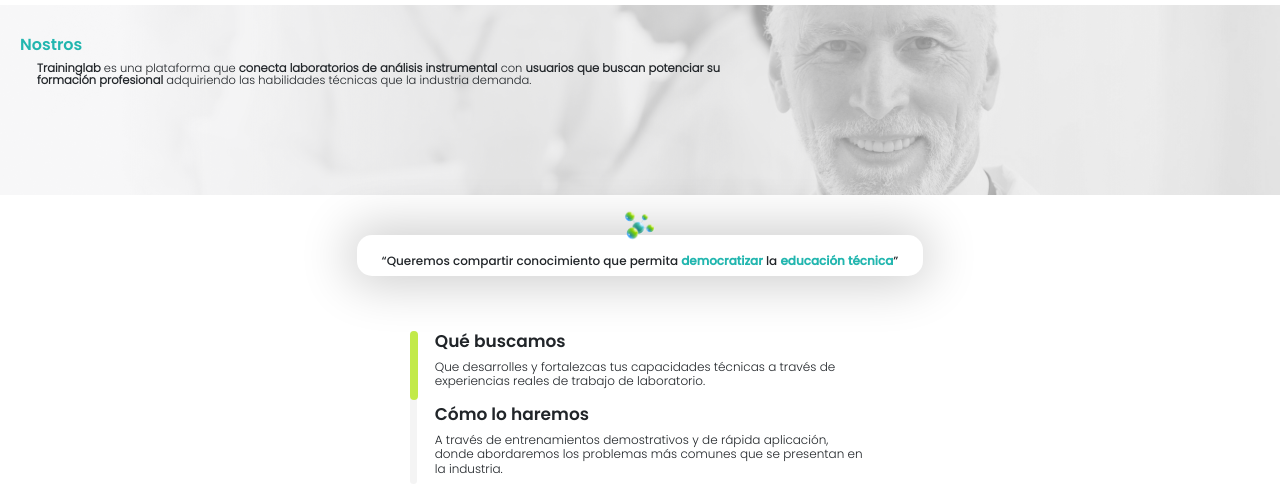
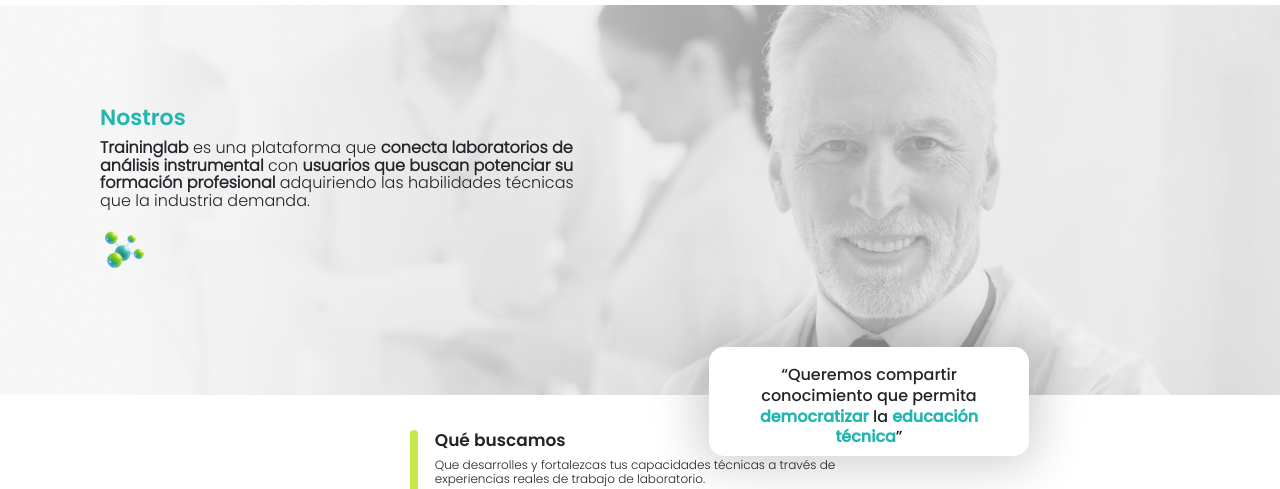
Before and after one commit to Lulzbelito/Training_Lab, a plain HTML site: page index.html in a window 1280 px wide. Shown: the part 328-817 px from the top of the page. Drawn offline with nearby package versions, Linux system fonts and the light colour scheme.

Commit message:
'acerca de' responsive

```diff
--- a/index.html
+++ b/index.html
@@ -37,6 +37,7 @@
                     industria
                     demanda.
                 </p>
+                <img class="nosotros__vector--desktop" src="./img/nosotros--vector.png">
             </div>
         </div>
         <div class="nosotros__acercaDe">
@@ -45,7 +46,7 @@
                     </span> la <span class="nosotros__conocimiento--lb"> educación técnica</span>”
                 </p>
             </div>
-            <img class="nosotros__vector" src="./img/nosotros--vector.png">
+            <img class="nosotros__vector--mobile" src="./img/nosotros--vector.png">
         </div>
         <div class="nosotros__buscamos">
             <div class="buscamos__container">
@@ -74,7 +75,7 @@
         </div>
         <div class="nosotros__beneficios">
             <h5>Beneficios</h4>
-                <div class="beneficios__card">
+                <div class  ="beneficios__card">
                     <img src="./img/nosotros--tic.png">
                     <h6>Clases grabadas</h6>
                     <p>Puedes realizar el curso desde cualquier lugar y en el momento que desees.</p>
--- a/scss/styles.scss
+++ b/scss/styles.scss
@@ -75,7 +75,9 @@
                     font-family: 'Pop-ligth';
                     line-height: 1.1;
                     font-size: 11.5px;
-                    margin-left: 17px;
+                }
+                .nosotros__vector--desktop {
+                    display: none;
                 }
             }
 
@@ -91,6 +93,7 @@
                 .nosotros__conocimiento {
                     font-family: 'Pop-mediun';
                     font-size: 12px;
+
                     .nosotros__conocimiento--lb {
                         color: $color-2;
                         font-weight: bold;
@@ -103,7 +106,7 @@
                     }
                 }
 
-                .nosotros__vector {
+                .nosotros__vector--mobile {
                     width: 37px;
                     position: absolute;
                     top: -28px;
@@ -121,12 +124,14 @@
                     display: flex;
                     flex-direction: row;
                     position: relative;
+
                     .nosotros__vline {
                         background-color: #F4F4F4;
                         width: 7.5px;
                         height: 95%;
                         border-radius: 30px;
                         position: absolute;
+
                         &:after {
                             position: absolute;
                             content: "";
@@ -141,6 +146,7 @@
                         display: flex;
                         flex-direction: column;
                         margin-left: 25px;
+
                         >h4 {
                             font-family: 'Pop-SemiBold';
                             font-size: 17px;
@@ -175,15 +181,18 @@
                     width: 50%;
                     display: flex;
                     flex-direction: column;
+
                     >img {
                         width: 22px;
                     }
+
                     >h5 {
                         font-family: Pop-mediun;
                         font-size: 14px;
                         color: $color-2;
                         margin: 3px 0;
                     }
+
                     >p {
                         font-family: Pop-ligth;
                         font-size: 12px;
@@ -191,30 +200,36 @@
                     }
                 }
             }
+
             .nosotros__beneficios {
                 display: flex;
                 flex-direction: column;
                 align-items: center;
-                > h5 {
+
+                >h5 {
                     font-family: Pop-SemiBold;
                     font-size: 17px;
                     margin: 30px 0 25px 0;
                 }
+
                 .beneficios__card {
                     display: flex;
                     flex-direction: column;
                     align-items: center;
                     margin: 10px 25% 10px 25%;
-                    > img {
+
+                    >img {
                         width: 22px;
                     }
-                    > h6 {
+
+                    >h6 {
                         font-family: Pop-SemiBold;
                         font-size: 17px;
                         color: $color-2;
                         margin: 5px 0;
                     }
-                    > p {
+
+                    >p {
                         text-align: center;
                         font-size: 15px;
                         line-height: 15px;
@@ -223,5 +238,54 @@
             }
         }
     }
+}
 
+@media only screen and (min-width: 1023px) {
+    * {
+        body {
+            .section__nosotros {
+                .nosotros__bkg {
+                    background-size:cover;
+                    height: 390px;
+                    position: relative;
+                    background-repeat: no-repeat;
+                    .nosotros__head {
+                        margin-right: 55%;
+                        margin-top: 100px;
+                        margin-left: 100px;
+                    }
+                    .nosotros__h3 {
+                        font-family: 'Pop-SemiBold';
+                        color: $color-2;
+                        font-size: 22px;
+                    }
+
+                    .nosotros__p {
+                        font-family: 'Pop-ligth';
+                        line-height: 1.1;
+                        font-size: 16px;
+                    }
+                    .nosotros__vector--desktop {
+                        display: block;
+                        width: 50px;
+                    }
+                }
+                .nosotros__acercaDe {
+                    position: absolute;
+                    width: 320px;
+                    top: 635px;
+                    left: 65%;
+                    transform: translate(-65%);
+                    padding: 18px 20px 8px 20px;
+                    .nosotros__conocimiento {
+                        font-size: 16px;
+                    }
+                    .nosotros__vector--mobile {
+                        display: none;
+                    }
+                }
+            }
+        }
+
+    }
 }
```
Also changed, not shown: css/styles.css, 1 other file.
